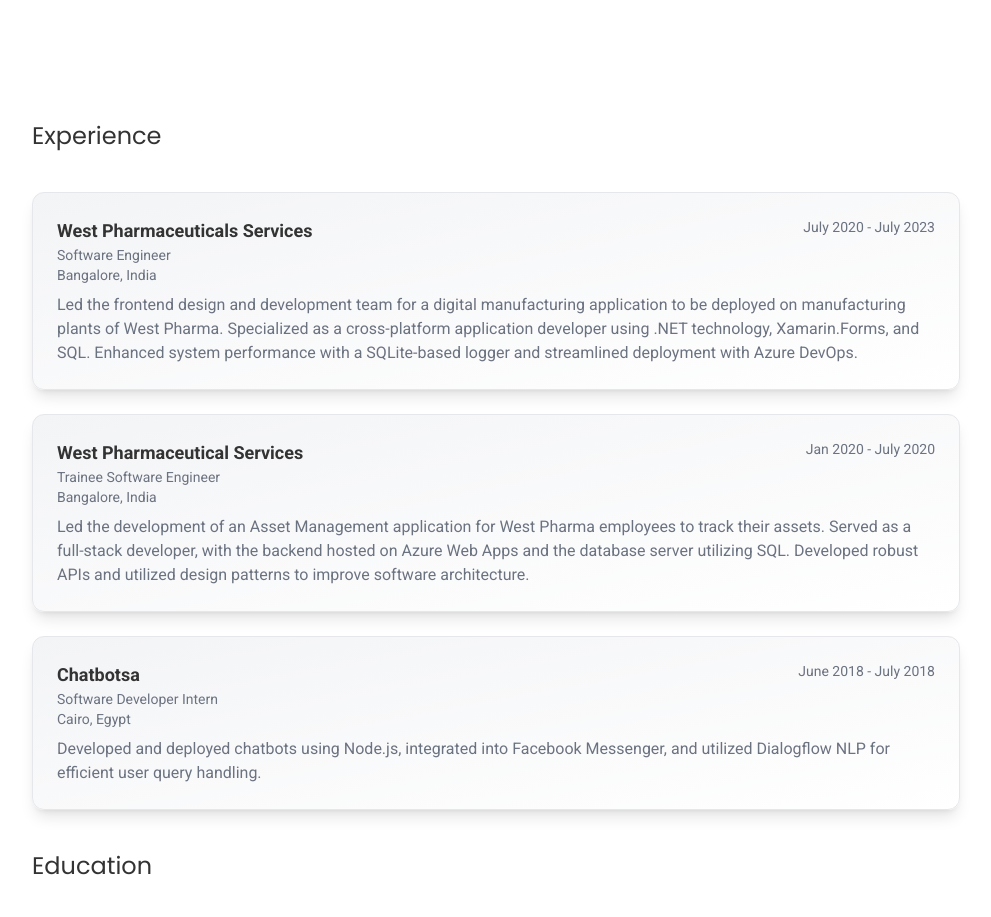
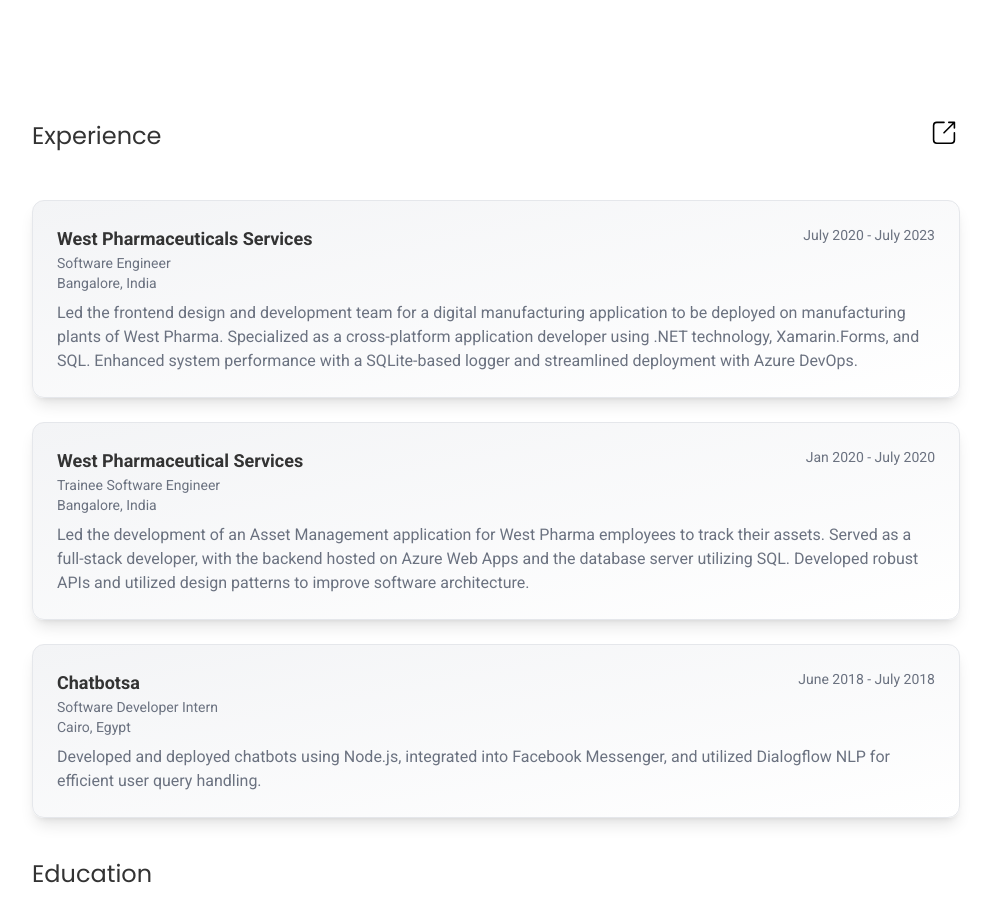
Before and after one commit to damyantjain/portfolio-website, a React (Vite) app: page / in a window 1280 px wide. Shown: the part 1940-2857 px from the top of the page, without its empty margins (144-1135 px from the left). Built offline with nearby package versions, Linux system fonts and the light colour scheme; no server answers.

Commit message:
Added external link pointing to Resume

```diff
--- a/src/components/Experience.jsx
+++ b/src/components/Experience.jsx
@@ -1,10 +1,31 @@
 import experience from "../db/experience";
+import external_black from "../assets/svg/external_black.svg";
+import external_white from "../assets/svg/external_white.svg";
+import { useContext } from "react";
+import ThemeContext from "../context/ThemeContext";
 
 const Experience = () => {
+  const { darkMode, setDarkMode } = useContext(ThemeContext);
+
+  const viewResume = () => {
+    window.open(
+      "https://drive.google.com/file/d/1XGQgtPm6wX49llDd2oHPsVZFfz4CRiah/view?usp=sharing",
+      "_blank"
+    );
+  };
+
   return (
     <div className="mt-10">
-      <div className="font-poppins mb-10 text-2xl text-[#333333] dark:text-[#e0e0e0]">
-        Experience
+      <div className="font-poppins flex justify-between mb-10 text-2xl text-[#333333] dark:text-[#e0e0e0]">
+        <div>Experience</div>
+        <div>
+          <button onClick={() => viewResume()}>
+            <img
+              className="h-8 w-8"
+              src={darkMode ? external_white : external_black}
+            />
+          </button>
+        </div>
       </div>
       <div>
         {experience.map((exp, index) => (
@@ -17,14 +38,20 @@
                 <div className="font-bold md:text-lg text-[#333333] dark:text-[#e0e0e0]">
                   {exp.company}
                 </div>
-                <div className="text-sm text-gray-500 dark:text-gray-400">{exp.position}</div>
-                <div className="text-sm text-gray-500 dark:text-gray-400">{exp.location}</div>
+                <div className="text-sm text-gray-500 dark:text-gray-400">
+                  {exp.position}
+                </div>
+                <div className="text-sm text-gray-500 dark:text-gray-400">
+                  {exp.location}
+                </div>
               </div>
               <div className="md:w-3/12 text-sm md:text-end text-gray-500 dark:text-gray-400">
                 {exp.duration}
               </div>
             </div>
-            <div className="mt-2 text-gray-500 dark:text-gray-400">{exp.description}</div>
+            <div className="mt-2 text-gray-500 dark:text-gray-400">
+              {exp.description}
+            </div>
           </div>
         ))}
       </div>
```
Also changed, not shown: src/assets/svg/external_black.svg (added), src/assets/svg/external_white.svg (added).
